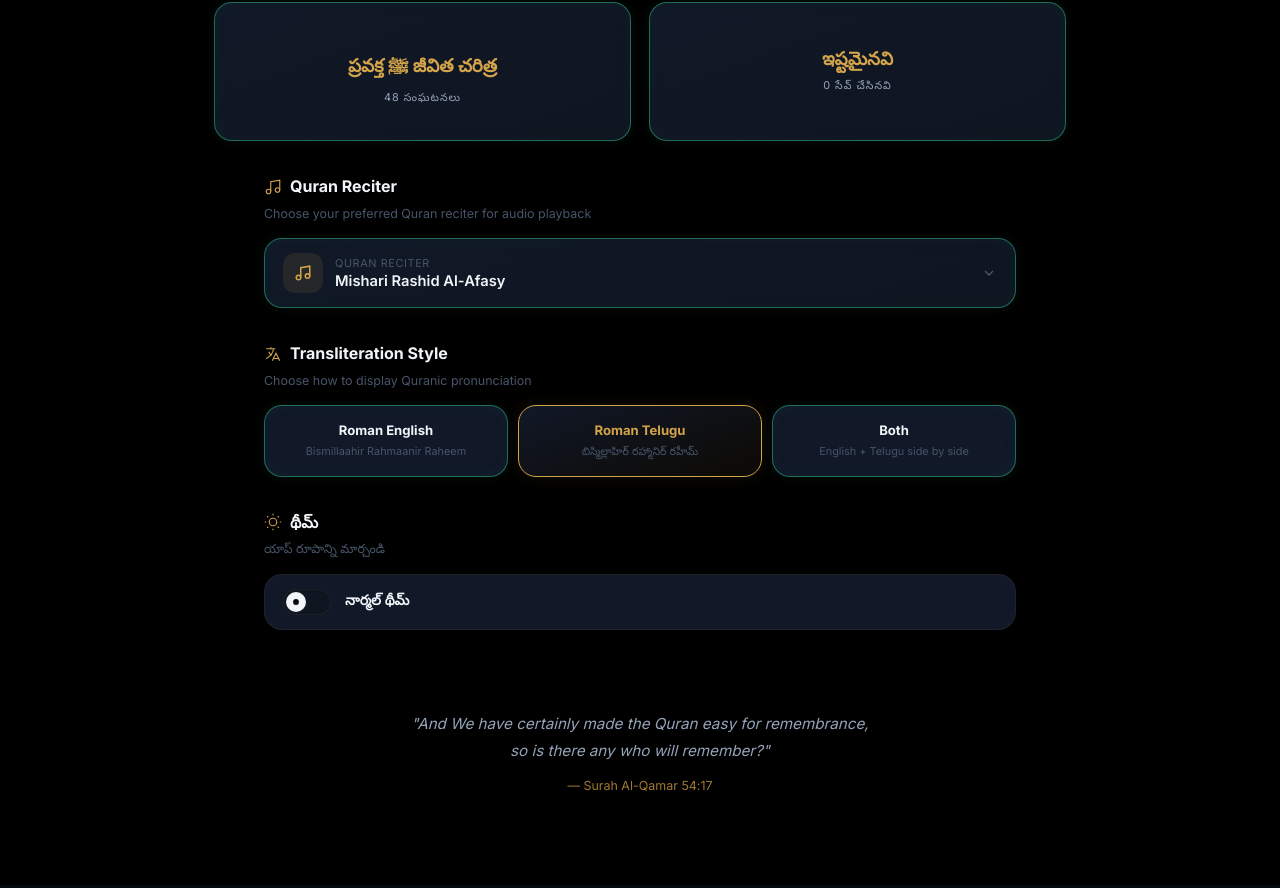
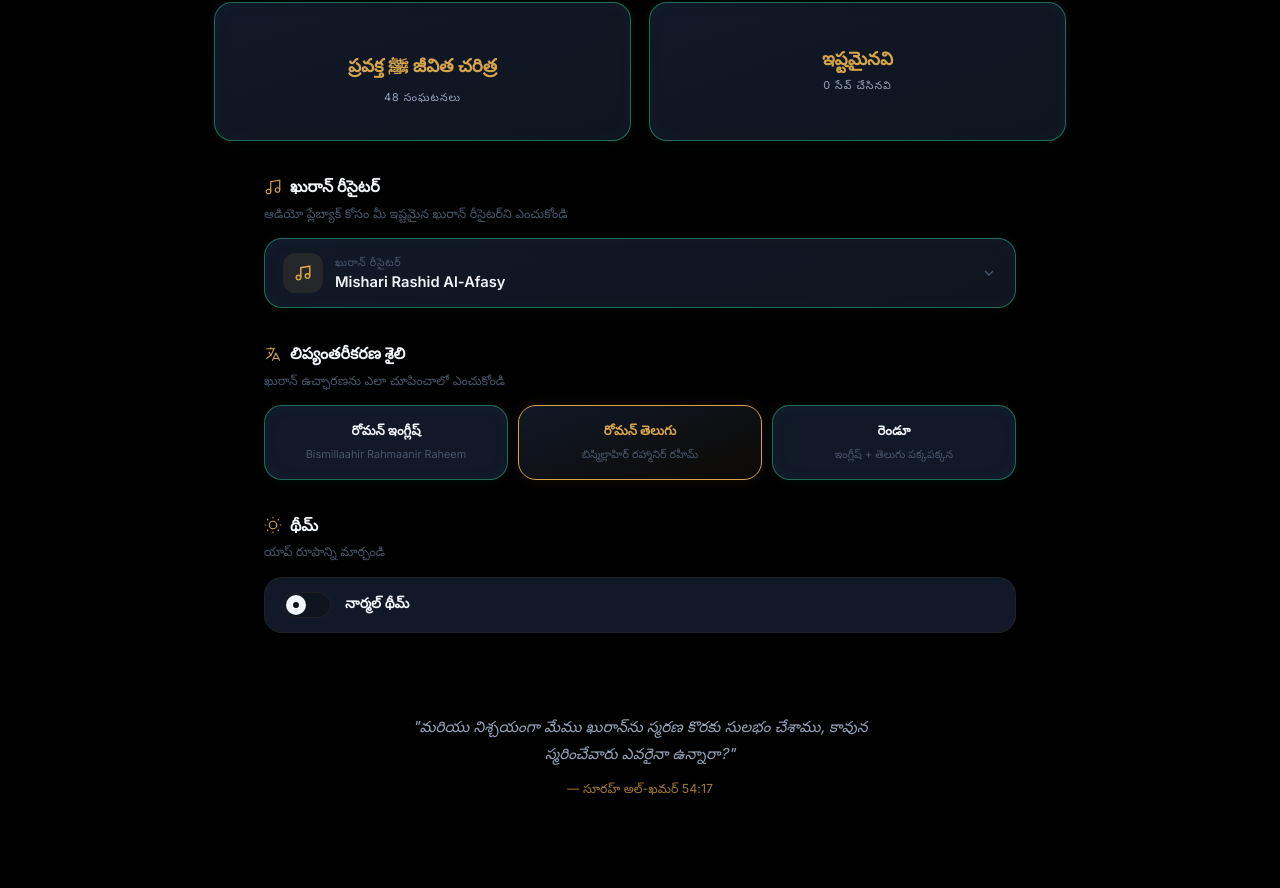
Before and after one commit to Mahendarmax/Believer-of-Almighty, a React (Vite) app: page /#/ in a window 1280 px wide. Shown: the part 1536-2424 px from the top of the page. Built offline with nearby package versions, Linux system fonts and the light colour scheme.

Commit message:
fix: translate hardcoded English texts to Telugu and fix green borders in dark theme

```diff
--- a/src/pages/Home.css
+++ b/src/pages/Home.css
@@ -1907,7 +1907,7 @@
 }
 
 [data-theme="dark"] .translit-btn {
-  border-color: rgba(192, 192, 192, 0.22);
+  border: 1.5px solid rgba(192, 192, 192, 0.22);
   box-shadow: none;
   background: #161617;
 }
@@ -1925,7 +1925,7 @@
 
 [data-theme="dark"] .qv-box {
   background: #161617;
-  border-color: rgba(192, 192, 192, 0.22);
+  border: 1.5px solid rgba(192, 192, 192, 0.22);
   box-shadow: 0 4px 30px rgba(0, 0, 0, 0.6);
 }
 
@@ -1953,7 +1953,7 @@
 
 [data-theme="dark"] .home-reciter-toggle {
   background: #161617;
-  border-color: rgba(192, 192, 192, 0.22);
+  border: 1.5px solid rgba(192, 192, 192, 0.22);
 }
 
 [data-theme="dark"] .home-reciter-toggle:hover {
@@ -1976,7 +1976,7 @@
 
 [data-theme="dark"] .stats-row {
   background: rgba(255, 255, 255, 0.02);
-  border-color: rgba(192, 192, 192, 0.22);
+  border: 1.5px solid rgba(192, 192, 192, 0.22);
   box-shadow: 0 4px 30px rgba(0, 0, 0, 0.6);
 }
 
@@ -2001,7 +2001,7 @@
 
 [data-theme="dark"] .qv-modal {
   background: #161617;
-  border-color: rgba(192, 192, 192, 0.22);
+  border: 1.5px solid rgba(192, 192, 192, 0.22);
   box-shadow: 0 4px 30px rgba(0, 0, 0, 0.6);
 }
 
--- a/src/pages/Home.jsx
+++ b/src/pages/Home.jsx
@@ -11,7 +11,7 @@ import './Home.css'
 const COUNTS = { namaz: 8, duas: 24, dosdonts: 45, asma: 99, adhkar: 14, isa: 60, seerah: 48 }
 
 // Memoized reciter picker for Home page
-const ReciterPicker = memo(({ reciter, onSelect }) => {
+const ReciterPicker = memo(({ reciter, onSelect, transliteration }) => {
   const [open, setOpen] = useState(false)
   const [filter, setFilter] = useState('')
   const barRef = useRef(null)
@@ -61,7 +61,7 @@ const ReciterPicker = memo(({ reciter, onSelect }) => {
           </svg>
         </span>
         <span className="home-reciter-info">
-          <span className="home-reciter-label">Quran Reciter</span>
+          <span className="home-reciter-label">{transliteration === 'telugu' ? 'ఖురాన్ రీసైటర్' : 'Quran Reciter'}</span>
           <span className="home-reciter-name">{currentName}</span>
         </span>
         <svg viewBox="0 0 24 24" fill="none" stroke="currentColor" strokeWidth="2" width="16" height="16" className={`home-reciter-chevron ${open ? 'rotated' : ''}`}>
@@ -73,7 +73,7 @@ const ReciterPicker = memo(({ reciter, onSelect }) => {
           <div className="home-reciter-search">
             <input
               type="text"
-              placeholder="Search reciter..."
+              placeholder={transliteration === 'telugu' ? 'రీసైటర్ వెతకండి...' : 'Search reciter...'}
               value={filter}
               onChange={e => setFilter(e.target.value)}
               autoFocus
@@ -81,7 +81,7 @@ const ReciterPicker = memo(({ reciter, onSelect }) => {
             />
           </div>
           <div className="home-reciter-list">
-            {filtered.length === 0 && <div className="home-reciter-empty">No reciters found</div>}
+            {filtered.length === 0 && <div className="home-reciter-empty">{transliteration === 'telugu' ? 'రీసైటర్లు కనుగొనలేదు' : 'No reciters found'}</div>}
             {filtered.map(r => (
               <button
                 key={r.id}
@@ -205,7 +205,7 @@ const Home = React.memo(function Home() {
             <span className="divider-ornament">✦</span>
           </div>
           <p className="hero-desc">
-            Read, Listen & Understand the words of Allah
+            {transliteration === 'telugu' ? 'అల్లాహ్ మాటలను చదవండి, వినండి & అర్థం చేసుకోండి' : 'Read, Listen & Understand the words of Allah'}
           </p>
         </div>
       </header>
@@ -377,10 +377,10 @@ const Home = React.memo(function Home() {
           <svg viewBox="0 0 24 24" fill="none" stroke="currentColor" strokeWidth="1.5" width="18" height="18">
             <path d="M9 18V5l12-2v13"/><circle cx="6" cy="18" r="3"/><circle cx="18" cy="16" r="3"/>
           </svg>
-          Quran Reciter
+          {transliteration === 'telugu' ? 'ఖురాన్ రీసైటర్' : 'Quran Reciter'}
         </h3>
-        <p className="home-reciter-desc">Choose your preferred Quran reciter for audio playback</p>
-        <ReciterPicker reciter={reciter} onSelect={setReciter} />
+        <p className="home-reciter-desc">{transliteration === 'telugu' ? 'ఆడియో ప్లేబ్యాక్ కోసం మీ ఇష్టమైన ఖురాన్ రీసైటర్‌ని ఎంచుకోండి' : 'Choose your preferred Quran reciter for audio playback'}</p>
+        <ReciterPicker reciter={reciter} onSelect={setReciter} transliteration={transliteration} />
       </section>
 
       {/* Transliteration Preference */}
@@ -389,30 +389,30 @@ const Home = React.memo(function Home() {
           <svg viewBox="0 0 24 24" fill="none" stroke="currentColor" strokeWidth="1.5" width="18" height="18">
             <path d="M3 5h12M9 3v2m1.048 9.5A18.022 18.022 0 016.412 9m6.088 9h7M11 21l5-10 5 10M12.751 5C11.783 10.77 8.07 15.61 3 18.129"/>
           </svg>
-          Transliteration Style
+          {transliteration === 'telugu' ? 'లిప్యంతరీకరణ శైలి' : 'Transliteration Style'}
         </h3>
-        <p className="translit-desc">Choose how to display Quranic pronunciation</p>
+        <p className="translit-desc">{transliteration === 'telugu' ? 'ఖురాన్ ఉచ్ఛారణను ఎలా చూపించాలో ఎంచుకోండి' : 'Choose how to display Quranic pronunciation'}</p>
         <div className="translit-options">
           <button
             className={`translit-btn ${transliteration === 'english' ? 'active' : ''}`}
             onClick={() => setTransliteration('english')}
           >
-            <span className="translit-btn-label">Roman English</span>
+            <span className="translit-btn-label">{transliteration === 'telugu' ? 'రోమన్ ఇంగ్లీష్' : 'Roman English'}</span>
             <span className="translit-btn-example">Bismillaahir Rahmaanir Raheem</span>
           </button>
           <button
             className={`translit-btn ${transliteration === 'telugu' ? 'active' : ''}`}
             onClick={() => setTransliteration('telugu')}
           >
-            <span className="translit-btn-label">Roman Telugu</span>
+            <span className="translit-btn-label">{transliteration === 'telugu' ? 'రోమన్ తెలుగు' : 'Roman Telugu'}</span>
             <span className="translit-btn-example">బిస్మిల్లాహిర్ రహ్మానిర్ రహీమ్</span>
           </button>
           <button
             className={`translit-btn ${transliteration === 'both' ? 'active' : ''}`}
             onClick={() => setTransliteration('both')}
           >
-            <span className="translit-btn-label">Both</span>
-            <span className="translit-btn-example">English + Telugu side by side</span>
+            <span className="translit-btn-label">{transliteration === 'telugu' ? 'రెండూ' : 'Both'}</span>
+            <span className="translit-btn-example">{transliteration === 'telugu' ? 'ఇంగ్లీష్ + తెలుగు పక్కపక్కన' : 'English + Telugu side by side'}</span>
           </button>
         </div>
       </section>
@@ -455,9 +455,12 @@ const Home = React.memo(function Home() {
       {/* Quote */}
       <footer className="home-footer">
         <blockquote className="footer-quote">
-          "And We have certainly made the Quran easy for remembrance, so is there any who will remember?"
+          {transliteration === 'telugu'
+            ? '"మరియు నిశ్చయంగా మేము ఖురాన్‌ను స్మరణ కొరకు సులభం చేశాము, కావున స్మరించేవారు ఎవరైనా ఉన్నారా?"'
+            : '"And We have certainly made the Quran easy for remembrance, so is there any who will remember?"'
+          }
         </blockquote>
-        <cite className="footer-ref">— Surah Al-Qamar 54:17</cite>
+        <cite className="footer-ref">{transliteration === 'telugu' ? '— సూరహ్ అల్-ఖమర్ 54:17' : '— Surah Al-Qamar 54:17'}</cite>
       </footer>
 
       {/* Quick Verse Modal */}
--- a/src/pages/SurahList.css
+++ b/src/pages/SurahList.css
@@ -371,7 +371,7 @@
 
 [data-theme="dark"] .sl-navigator {
   background: #161617;
-  border-color: rgba(192, 192, 192, 0.22);
+  border: 1.5px solid rgba(192, 192, 192, 0.22);
   box-shadow: 0 4px 30px rgba(0, 0, 0, 0.6);
 }
 
@@ -408,7 +408,7 @@
 
 [data-theme="dark"] .surah-card {
   background: #161617;
-  border: 1px solid rgba(192, 192, 192, 0.22);
+  border: 1.5px solid rgba(192, 192, 192, 0.22);
   box-shadow: 0 4px 30px rgba(0, 0, 0, 0.6);
 }
 
```
